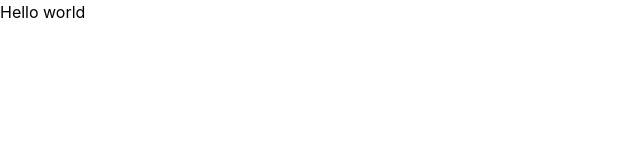
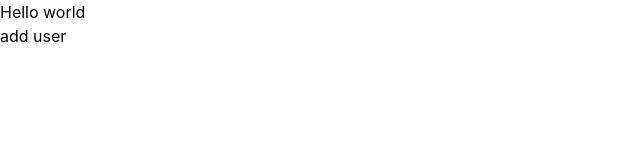
Before and after one commit to amorosAlvaro/fly-cube-test, a React (Create React App) app: page / in a window 1280 px wide. Shown: the top 160 px of the page, without its empty margins (0-640 px from the left). Built offline with nearby package versions, Linux system fonts and the light colour scheme.

Commit message:
Add: AddNewUserCard Component

```diff
--- a/src/App.tsx
+++ b/src/App.tsx
@@ -1,5 +1,20 @@
-import React from 'react';
+import React, { useState } from 'react';
+import { RandomUserClean } from './interfaces/randomUserInterface';
+import AddNewUserCard from './components/AddNewUserCard/AddNewUserCard';
 
-const App = () => <div className="App">Hello world</div>;
+const App = () => {
+    const [randomUsers, setRandomUsers] = useState<RandomUserClean[] | []>([]);
+
+    return (
+        <>
+            <div className="App">Hello world</div>
+
+            <AddNewUserCard
+                randomUsersSetter={setRandomUsers}
+                randomUsersState={randomUsers}
+            />
+        </>
+    );
+};
 
 export default App;
--- /dev/null
+++ b/src/components/AddNewUserCard/AddNewUserCard.tsx
@@ -0,0 +1,29 @@
+import React, { Dispatch } from 'react';
+import { RandomUserClean } from '../../interfaces/randomUserInterface';
+import getRandomUsers from '../../services/getRandomUsers';
+
+const AddNewUserCard = ({
+    randomUsersSetter,
+    randomUsersState,
+}: {
+    randomUsersSetter: Dispatch<RandomUserClean[]>;
+    randomUsersState: RandomUserClean[];
+}) => {
+    const addUserToList = async (userName: string) => {
+        const newRandomUser: RandomUserClean | null = await getRandomUsers(userName);
+
+        if (!newRandomUser) return;
+
+        if (!randomUsersState) randomUsersSetter([newRandomUser]);
+
+        if (randomUsersState) randomUsersSetter([...randomUsersState, newRandomUser]);
+    };
+
+    return (
+        <button type="button" onClick={() => addUserToList('testUser')}>
+            add user
+        </button>
+    );
+};
+
+export default AddNewUserCard;
```
Also changed, not shown: 1 other file (tests, documents, lock files or other folders).
